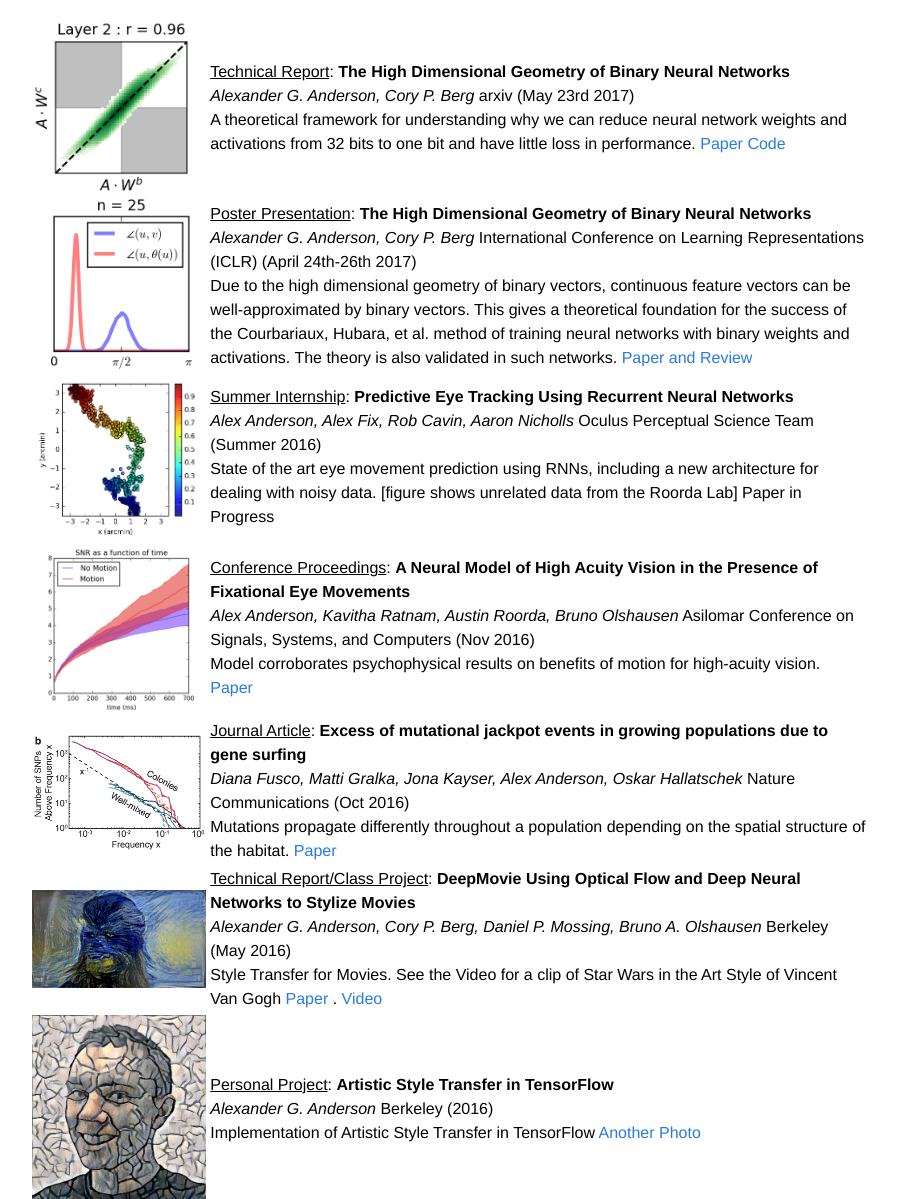
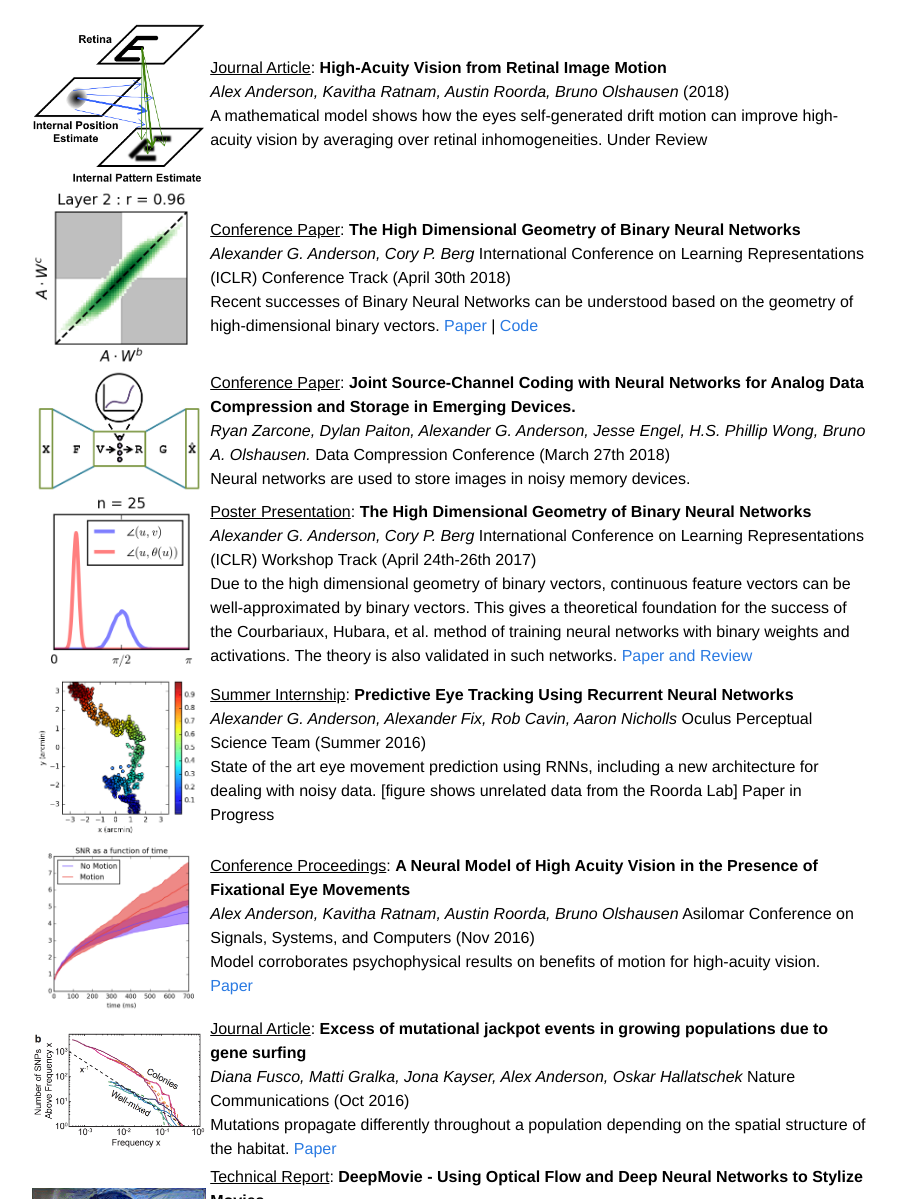
Before and after one commit to alexanderganderson/alexanderganderson.github.io, a Jekyll site: the page built from index.html, in a window 1280 px wide and 1400 px high, scrolled down 242 px. Shown: the part 201-1400 px from the top of the window, without its empty margins (191-1088 px from the left). Built offline with Jekyll 4.4.1, drawn with Linux system fonts in a browser that asks for light colours; some of the changed text lies outside the part shown.

Commit message:
updated projects list

```diff
--- a/_data/projects.yml
+++ b/_data/projects.yml
@@ -1,15 +1,36 @@
-- type: Technical Report
+- type: Journal Article
+  title: High-Acuity Vision from Retinal Image Motion
+  authors: Alex Anderson, Kavitha Ratnam, Austin Roorda, Bruno Olshausen
+  # location: International Conference on Learning Representations (ICLR) Conference Track
+  date: 2018
+  desc: A mathematical model shows how the eyes self-generated drift motion can
+      improve high-acuity vision by averaging over retinal inhomogeneities.
+  img: static/img/retina_model.png
+  link: Under Review
+
+- type: Conference Paper
   title: The High Dimensional Geometry of Binary Neural Networks
   authors: Alexander G.  Anderson, Cory P. Berg
-  location: arxiv
-  date: May 23rd 2017
-  desc: A theoretical framework for understanding why we can reduce neural network weights and activations from 32 bits to one bit and have little loss in performance.
+  location: International Conference on Learning Representations (ICLR) Conference Track
+  date: April 30th 2018
+  desc: Recent successes of Binary Neural Networks can be understood based on the geometry of high-dimensional binary vectors.
   img: static/img/cifar-10_hist2d_small.png
-  link: <a href='https://arxiv.org/abs/1705.07199' target='_blank'>Paper</a> <a href='https://github.com/alexanderganderson/bnn_vis' target='_blank'>Code</a>
+  link: <a href='https://arxiv.org/abs/1705.07199' target='_blank'>Paper</a> | <a href='https://github.com/alexanderganderson/bnn_vis' target='_blank'>Code</a>
+
+- type: Conference Paper
+  title: Joint Source-Channel Coding with Neural Networks for Analog Data
+      Compression and Storage in Emerging Devices.
+  authors: Ryan Zarcone, Dylan Paiton, Alexander G. Anderson, Jesse Engel, H.S. Phillip Wong, Bruno A. Olshausen.
+  location: Data Compression Conference
+  date: March 27th 2018
+  desc: Neural networks are used to store images in noisy memory devices.
+  img: static/img/autoencoder.png
+  # link: Coming soon!
+
 - type: Poster Presentation
   title: The High Dimensional Geometry of Binary Neural Networks
   authors: Alexander G.  Anderson, Cory P. Berg
-  location: International Conference on Learning Representations (ICLR)
+  location: International Conference on Learning Representations (ICLR) Workshop Track
   date: April 24th-26th 2017
   desc: Due to the high dimensional geometry of binary vectors, continuous feature vectors can be well-approximated by binary vectors.
       This gives a theoretical foundation for the success of the Courbariaux, Hubara, et al. method of training neural networks with binary weights and activations.
@@ -19,7 +40,7 @@
 
 - type: Summer Internship
   title: Predictive Eye Tracking Using Recurrent Neural Networks
-  authors: Alex Anderson, Alex Fix, Rob Cavin, Aaron Nicholls
+  authors: Alexander G. Anderson, Alexander Fix, Rob Cavin, Aaron Nicholls
   location: Oculus Perceptual Science Team
   date: Summer 2016
   desc: State of the art eye movement prediction using RNNs, including a new architecture for dealing with noisy data. [figure shows unrelated data from the Roorda Lab]
@@ -44,8 +65,8 @@
   img: static/img/mix_vs_colony.png
   link: <a href='http://www.nature.com/articles/ncomms12760' target='_blank'>Paper</a>
 
-- type: Technical Report/Class Project
-  title: DeepMovie   Using Optical Flow and Deep Neural Networks to Stylize Movies
+- type: Technical Report
+  title: DeepMovie - Using Optical Flow and Deep Neural Networks to Stylize Movies
   authors: Alexander G. Anderson, Cory P. Berg, Daniel P. Mossing, Bruno A. Olshausen
   location: Berkeley
   date: May 2016
@@ -64,27 +85,26 @@
 
 - type: Conference Poster
   title: Modeling High Acuity Vision in the Presence of Fixational Eye Movements
-  authors: Alexander G. Anderson, Bruno Olshausen
-  location: COSYNE
+  authors: Alexander G. Anderson, Bruno A. Olshausen
+  location: Computational and Systems Neuroscience (COSYNE)
   date: 2016
-  desc: Poster at Main Conference for Computational Neuroscience
   img: static/img/cosyne_poster.png
 
-- type: Conference Presentation
-  title: High Acuity Vision in the Presence of Fixational Eye Movements
-  authors: Alexander G. Anderson, Bruno Olshausen
-  location: UC Berkeley Neuroscience Conference
-  date: 2015
-  desc: Presentation on main research
-  img: static/img/reconstruct_sparse.png
+# - type: Conference Presentation
+#   title: High Acuity Vision in the Presence of Fixational Eye Movements
+#   authors: Alexander G. Anderson, Bruno Olshausen
+#   location: UC Berkeley Neuroscience Conference
+#   date: 2015
+#   desc: Presentation on main research
+#   img: static/img/reconstruct_sparse.png
 
-- type: Conference Poster
-  title: High Acuity Vision in the Presence of Fixational Eye Movements
-  authors: Alexander G. Anderson, Bruno Olshausen
-  location: MSRI Theory of Neural Computation Workshop
-  date: Oct, 2015
-  desc:
-  img: static/img/recovered_e.png
+# - type: Conference Poster
+#   title: High Acuity Vision in the Presence of Fixational Eye Movements
+#   authors: Alexander G. Anderson, Bruno Olshausen
+#   location: MSRI Theory of Neural Computation Workshop
+#   date: Oct, 2015
+#   desc:
+#   img: static/img/recovered_e.png
 
 - type: Tutorial
   title: Sparse Coding Tutorial
```
Also changed, not shown: static/img/autoencoder.png (added), static/img/retina_model.png (added).
